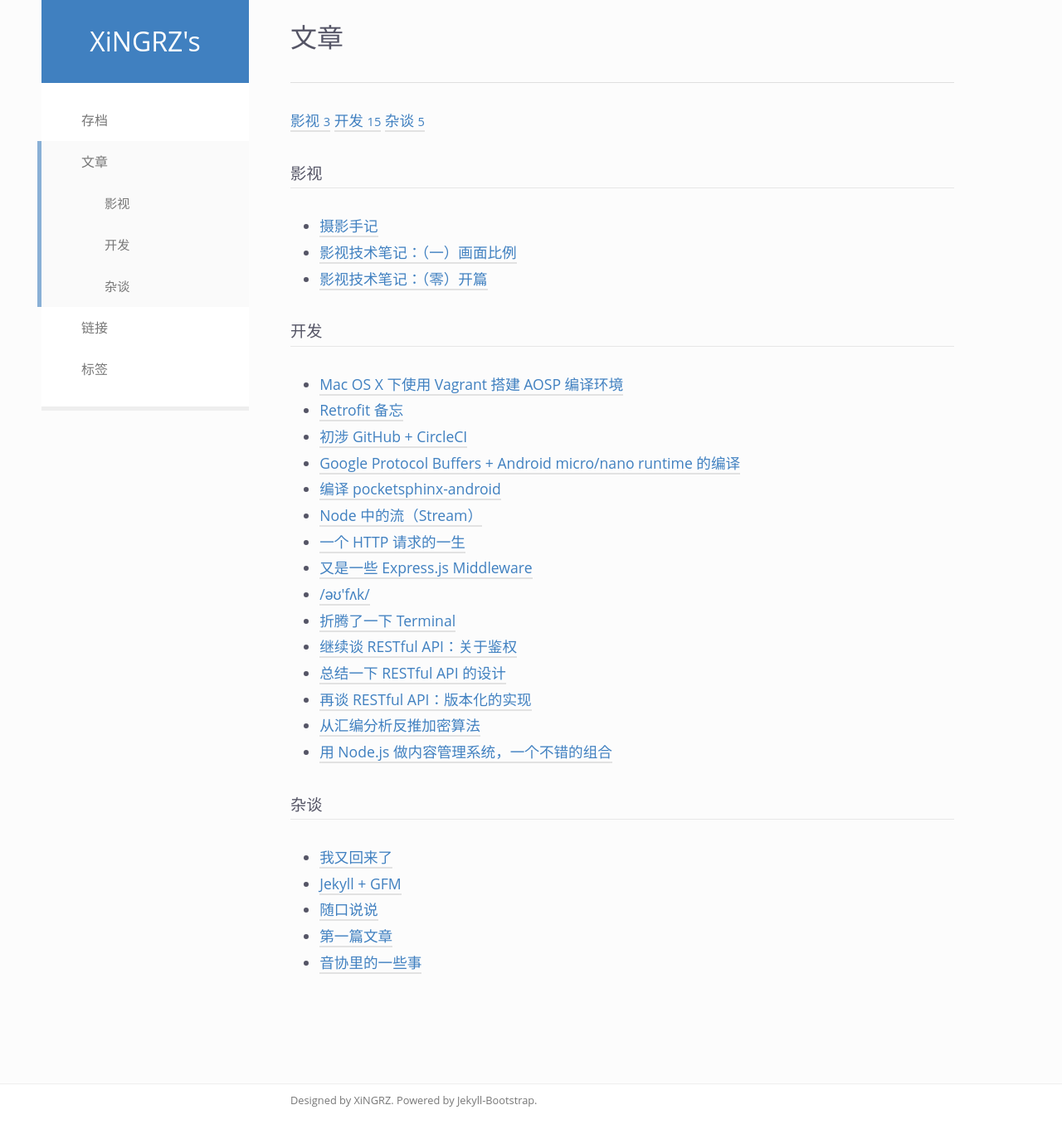
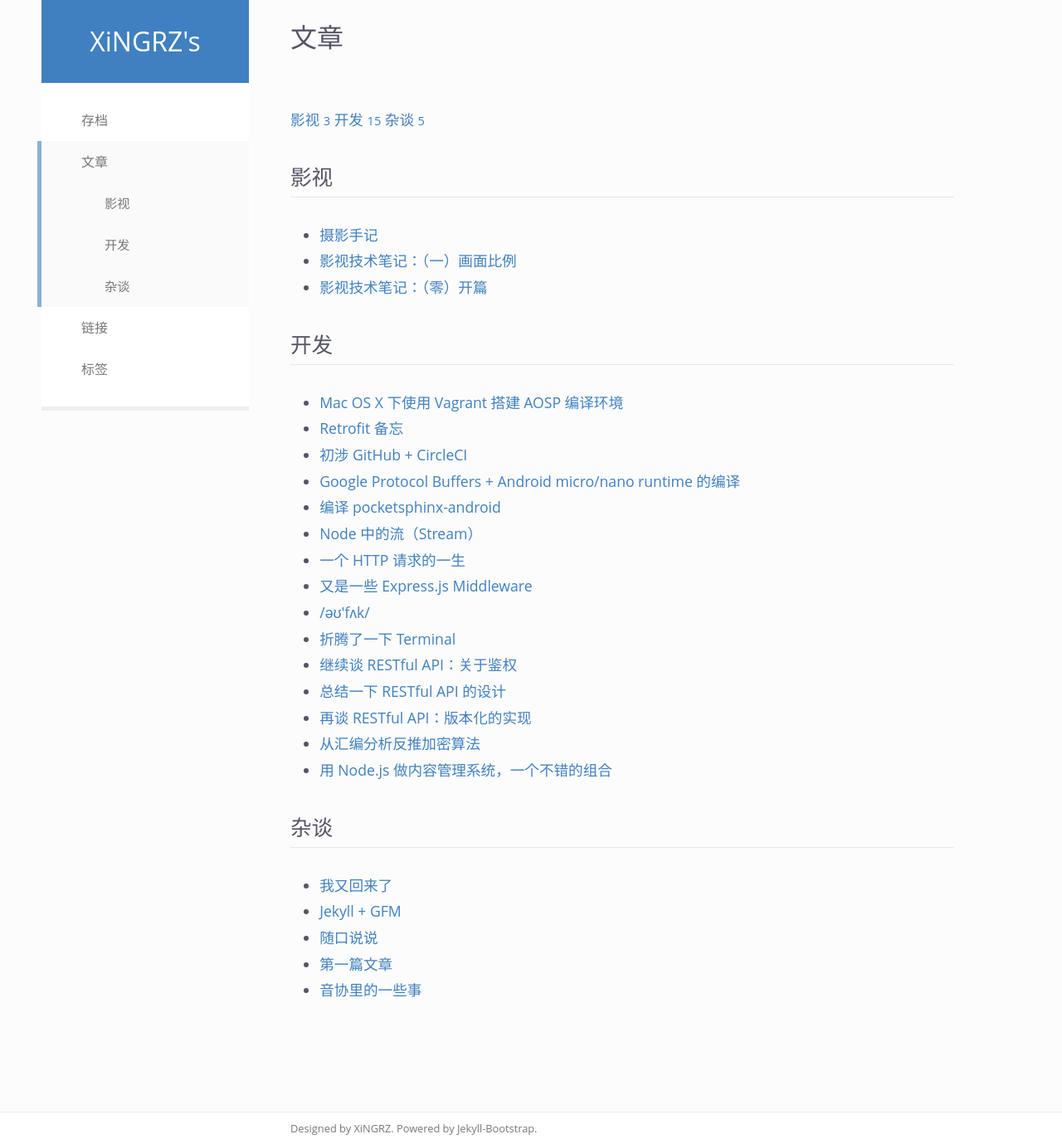
Before and after one commit to jiehg/jiehg.github.io22, a Jekyll site: the page built from categories.html, in a window 1280 px wide and 1379 px high. Shown: the whole window at 83% size. Built offline with Jekyll 4.4.1, drawn with Linux system fonts in a browser that asks for light colours; Markdown is read by kramdown in place of the engine named in the settings.

Commit message:
梳理样式提取变量

```diff
--- a/_sass/_main.scss
+++ b/_sass/_main.scss
@@ -4,19 +4,15 @@
 }
 
 body {
-  font-family: 'Open Sans', Arial, 'Hiragino Sans GB', 'Microsoft YaHei', '微软雅黑', STHeiti, 'WenQuanYi Micro Hei', SimSun, sans-serif;
+  font-family: $san-serif;
   font-size: 16px;
   -webkit-font-smoothing: antialiased;
   color: #556;
 }
 
 a, a:visited {
-  color: #4080C0;
+  color: $primary-color;
   text-decoration: none;
-}
-
-a:hover {
-  text-decoration: underline;
 }
 
 @media (max-width: 960px) {
@@ -40,19 +36,19 @@
 
 .site-header .brand {
   font-size: 200%;
+  background: $primary-color;
 }
 
 .site-header .brand > a {
   display: block;
   text-align: center;
   line-height: 100px;
-  background: #4080C0;
   color: #FFF;
-  text-decoration: none;
+  transition: background 500ms;
 }
 
 .site-header .brand > a:hover {
-  background: #4585C5;
+  background: rgba(255, 255, 255, 0.1);
 }
 
 .site-header nav ul {
@@ -75,15 +71,14 @@
 
 .site-header nav ul > li.active {
   background: rgba(0, 0, 0, 0.02);
-  color: #4080C0;
+  color: $primary-color;
   border-left: 5px solid rgba(64, 128, 192, 0.6);
   margin-left: -5px;
 }
 
 .site-header nav ul > li > a:hover {
   background-color: rgba(0, 0, 0, 0.02);
-  color: #4080C0;
-  text-decoration: none;
+  color: $primary-color;
 }
 
 .site-header nav ul > li > ul {
@@ -112,7 +107,7 @@
   .site-header .brand {
     float: left;
     width: 200px;
-    border-bottom: 5px solid #4080C0;
+    border-bottom: 5px solid $primary-color;
     margin-bottom: -5px;
   }
 
@@ -214,7 +209,6 @@
 
 .site-content > header {
   display: block;
-  border-bottom: 1px solid #DFDFDF;
   padding-bottom: 10px;
   min-height: 69px;
 }
@@ -269,9 +263,8 @@
 }
 
 .site-content > .content h2 {
-  font-size: 170%;
+  font-size: 160%;
   font-weight: normal;
-  padding: 10px 0;
   margin: 20px 0;
   border-bottom: 1px solid #E7E7E7;
 }
@@ -326,14 +319,13 @@
   line-height: 1.5;
 }
 
-.site-content > .content a {
+.site-content > .content p a {
   border-bottom: 2px solid rgba(0, 0, 0, 0.1);
   transition: border-bottom-color 500ms;
 }
 
-.site-content > .content a:hover {
-  border-bottom-color: #4080C0;
-  text-decoration: none;
+.site-content > .content p a:hover {
+  border-bottom-color: $primary-color;
 }
 
 .site-content > .content code {
@@ -450,7 +442,7 @@
 }
 
 .site-abstract > header h1 a:hover {
-  color: #4080C0;
+  color: $primary-color;
 }
 
 .site-abstract > .abstract > :not(p) {
--- a/categories.html
+++ b/categories.html
@@ -9,7 +9,7 @@
       <li><a href="#{{ category[0] }}-ref">{{ category[0] | join: "/" }} <small>{{ category[1].size }}</small></a></li>{% endfor %}
     </ul>
 {% for category in site.categories %}
-    <h3 id="{{ category[0] }}-ref">{{ category[0] | join: "/" }}</h3>
+    <h2 id="{{ category[0] }}-ref">{{ category[0] | join: "/" }}</h2>
     <ul>{% for node in category[1] %}{% if node.title != null %}
         <li><a href="{{node.url}}">{{node.title}}</a></li>{% endif %}{% endfor %}
     </ul>
--- a/css/main.scss
+++ b/css/main.scss
@@ -3,7 +3,10 @@
 
 @charset "utf-8";
 
-@import
-        "main",
-        "syntax-highlighting"
-;
+$san-serif: 'Open Sans', Arial, 'Hiragino Sans GB', 'Microsoft YaHei',
+            '微软雅黑', STHeiti, 'WenQuanYi Micro Hei', SimSun, sans-serif;
+
+$primary-color: #4080C0;
+
+@import "main",
+        "syntax-highlighting";
--- a/tags.html
+++ b/tags.html
@@ -7,7 +7,7 @@
       <li><a href="#{{ tag[0] }}-ref">{{ tag[0] }} <small>{{ tag[1].size }}</small></a></li>{% endfor %}
     </ul>
 {% for tag in site.tags %}
-    <h3 id="{{ tag[0] }}-ref">{{ tag[0] }}</h2>
+    <h2 id="{{ tag[0] }}-ref">{{ tag[0] }}</h2>
     <ul>{% for node in tag[1] %}{% if node.title != null %}
         <li><a href="{{ BASE_PATH }}{{node.url}}">{{node.title}}</a></li>{% endif %}{% endfor %}
     </ul>
```
Also changed, not shown: _posts/2013-06-19-terminal-zhuangbility.md (+1 -1 lines), _posts/2014-10-04-compile-aosp-with-vagrant-on-osx.md (+1 -1 lines).
